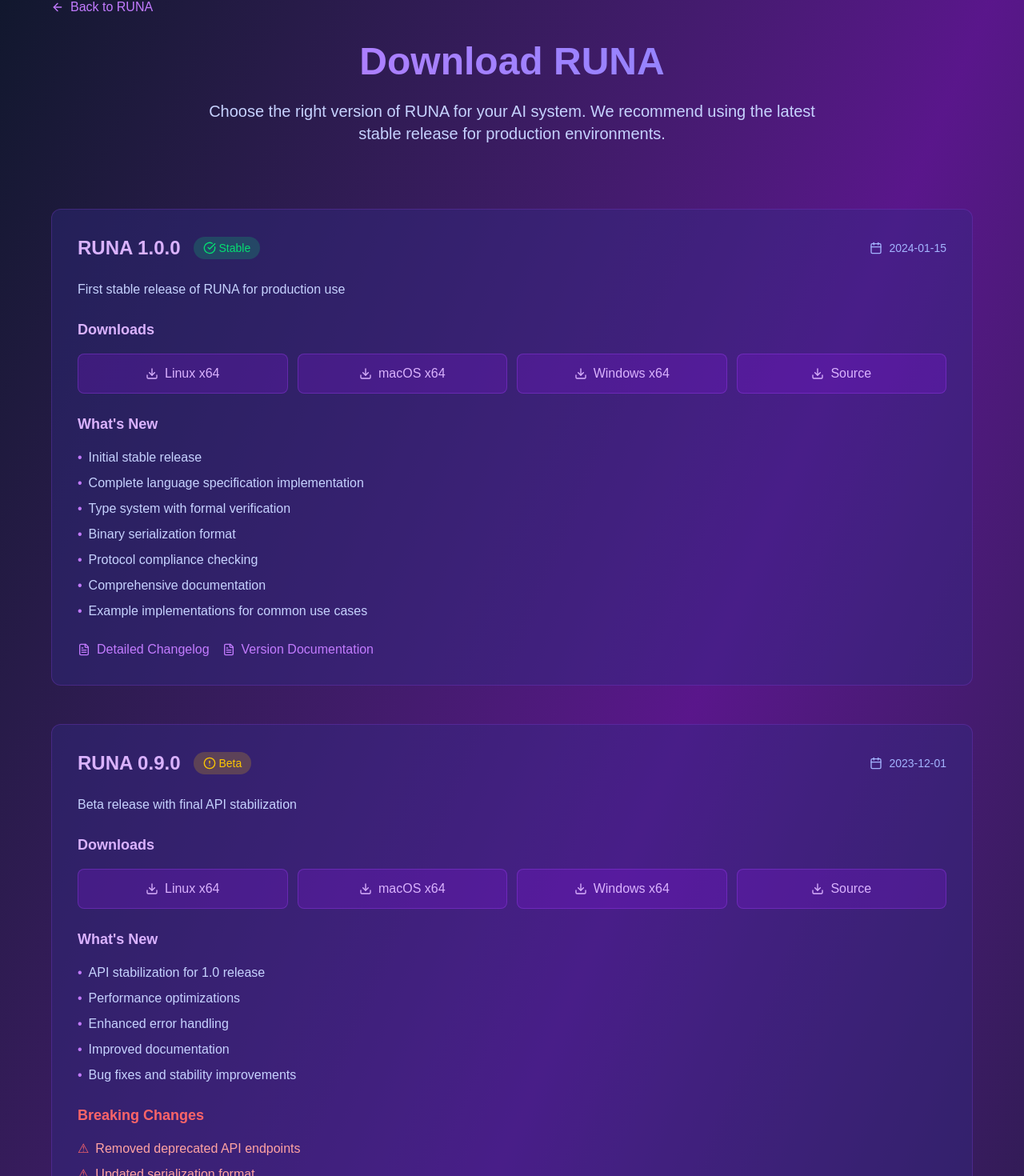
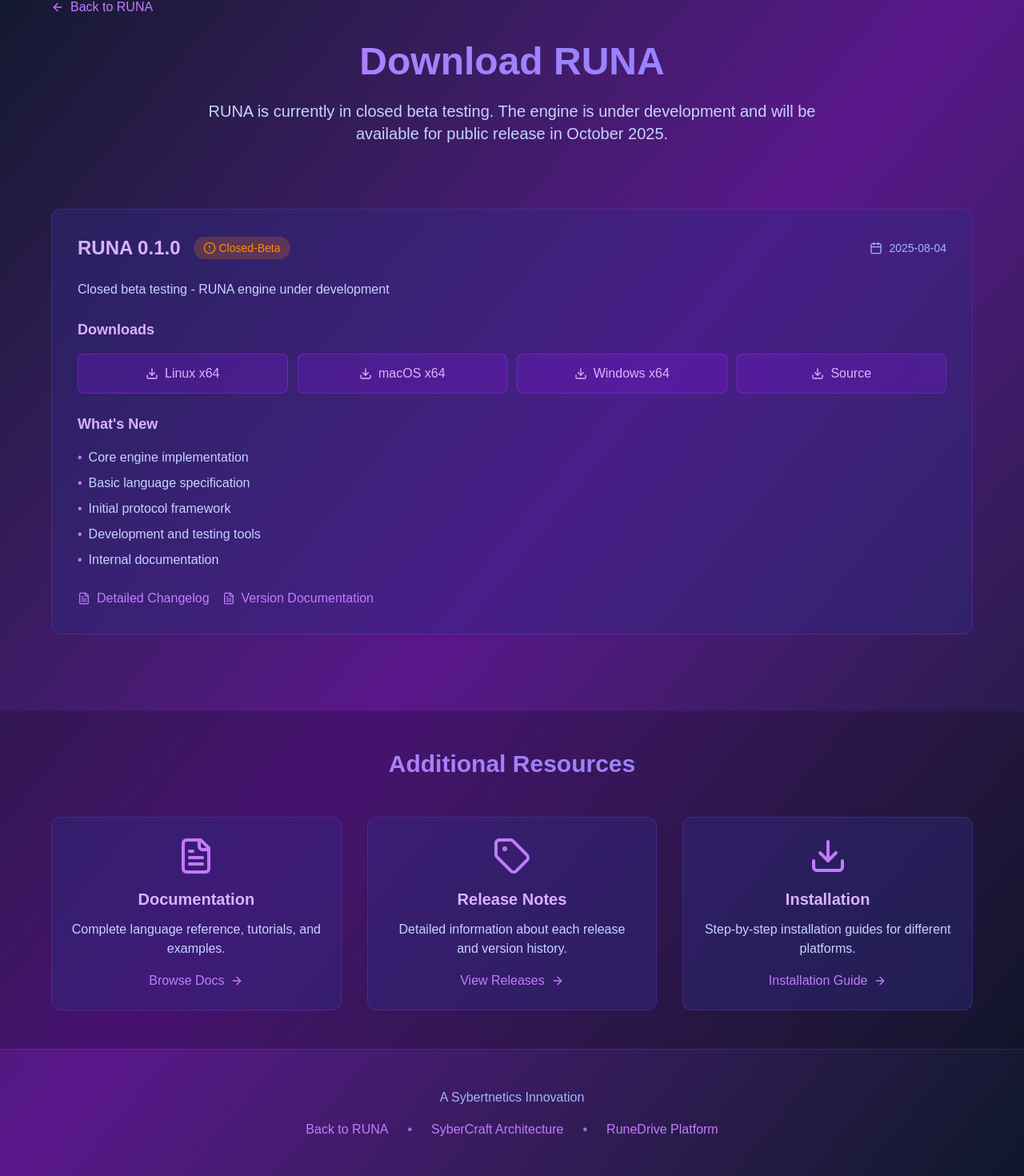
Before and after one commit to SybertneticsAISolutions/Website, a Next.js app in the folder sybertnetics-website/: page /runa/download in a window 1280 px wide. Shown: the part 99-1569 px from the top of the page at 80% size. Built offline with nearby package versions, Linux system fonts and the light colour scheme.

Commit message:
Fix incorrect dates and remove false RUNA release information - correct to August 2025 and closed beta status

```diff
--- a/sybertnetics-website/src/app/runa/docs/quickstart/page.tsx
+++ b/sybertnetics-website/src/app/runa/docs/quickstart/page.tsx
@@ -1,7 +1,7 @@
 "use client";
 
 import Link from 'next/link';
-import { ArrowLeft, Terminal, Code, Download, CheckCircle } from 'lucide-react';
+import { ArrowLeft, Calendar, Clock, Code, FileText } from 'lucide-react';
 
 export default function RunaQuickStartPage() {
   return (
@@ -19,217 +19,118 @@ export default function RunaQuickStartPage() {
 
           <div className="text-center">
             <h1 className="text-4xl sm:text-5xl font-bold mb-6 bg-gradient-to-r from-purple-400 to-indigo-400 bg-clip-text text-transparent">
-              Quick Start Guide
+              RUNA Development Status
             </h1>
             <p className="text-xl text-indigo-200 max-w-3xl mx-auto">
-              Get RUNA up and running in minutes. This guide will walk you through installation
-              and your first AI-to-AI communication program.
+              RUNA is currently in closed beta testing. The engine is under development and will be available for public release in October 2025.
             </p>
           </div>
         </div>
       </section>
 
-      {/* Prerequisites */}
+      {/* Current Status */}
       <section className="py-12 px-4 sm:px-8">
         <div className="max-w-4xl mx-auto">
           <div className="bg-indigo-900/40 p-8 rounded-xl border border-purple-500/20 mb-8">
-            <h2 className="text-2xl font-bold mb-4 text-purple-300">Prerequisites</h2>
+            <h2 className="text-2xl font-bold mb-4 text-purple-300">Current Status</h2>
             <p className="text-indigo-200 mb-6">
-              Before you begin, make sure you have the following installed:
+              RUNA is in active development with closed beta testing underway.
             </p>
-            <ul className="space-y-3">
-              <li className="flex items-start text-indigo-200">
-                <CheckCircle className="w-5 h-5 text-green-400 mr-3 mt-0.5 flex-shrink-0" />
-                <span>A modern operating system (Linux, macOS, or Windows)</span>
-              </li>
-              <li className="flex items-start text-indigo-200">
-                <CheckCircle className="w-5 h-5 text-green-400 mr-3 mt-0.5 flex-shrink-0" />
-                <span>At least 100MB of free disk space</span>
-              </li>
-              <li className="flex items-start text-indigo-200">
-                <CheckCircle className="w-5 h-5 text-green-400 mr-3 mt-0.5 flex-shrink-0" />
-                <span>Basic understanding of AI systems and protocols</span>
-              </li>
-            </ul>
-          </div>
-        </div>
-      </section>
-
-      {/* Installation */}
-      <section className="py-12 px-4 sm:px-8 bg-black/20">
-        <div className="max-w-4xl mx-auto">
-          <h2 className="text-3xl font-bold mb-8 text-center bg-gradient-to-r from-purple-400 to-indigo-400 bg-clip-text text-transparent">
-            Installation
-          </h2>
-
-          <div className="space-y-8">
-            {/* Linux */}
-            <div className="bg-indigo-900/40 p-6 rounded-xl border border-purple-500/20">
-              <h3 className="text-xl font-bold mb-4 text-purple-300">Linux</h3>
-              <div className="bg-slate-800 p-4 rounded-lg font-mono text-sm">
-                <div className="text-indigo-300 mb-2"># Download and extract RUNA</div>
-                <div className="text-white">wget https://downloads.sybertnetics.com/runa-1.0.0-linux-x64.tar.gz</div>
-                <div className="text-white">tar -xzf runa-1.0.0-linux-x64.tar.gz</div>
-                <div className="text-white">cd runa-1.0.0</div>
-                <div className="text-indigo-300 mt-4 mb-2"># Install to system path</div>
-                <div className="text-white">sudo ./install.sh</div>
+            <div className="grid md:grid-cols-2 gap-6">
+              <div className="flex items-center text-indigo-200">
+                <Clock className="w-5 h-5 text-purple-400 mr-3" />
+                <span>Status: Closed Beta Testing</span>
               </div>
-            </div>
-
-            {/* macOS */}
-            <div className="bg-indigo-900/40 p-6 rounded-xl border border-purple-500/20">
-              <h3 className="text-xl font-bold mb-4 text-purple-300">macOS</h3>
-              <div className="bg-slate-800 p-4 rounded-lg font-mono text-sm">
-                <div className="text-indigo-300 mb-2"># Using Homebrew (recommended)</div>
-                <div className="text-white">brew install sybertnetics/runa/runa</div>
-                <div className="text-indigo-300 mt-4 mb-2"># Or download manually</div>
-                <div className="text-white">curl -O https://downloads.sybertnetics.com/runa-1.0.0-macos-x64.tar.gz</div>
-                <div className="text-white">tar -xzf runa-1.0.0-macos-x64.tar.gz</div>
-                <div className="text-white">sudo ./install.sh</div>
+              <div className="flex items-center text-indigo-200">
+                <Calendar className="w-5 h-5 text-purple-400 mr-3" />
+                <span>Public Release: October 2025</span>
               </div>
-            </div>
-
-            {/* Windows */}
-            <div className="bg-indigo-900/40 p-6 rounded-xl border border-purple-500/20">
-              <h3 className="text-xl font-bold mb-4 text-purple-300">Windows</h3>
-              <div className="bg-slate-800 p-4 rounded-lg font-mono text-sm">
-                <div className="text-indigo-300 mb-2"># Using PowerShell</div>
-                <div className="text-white">Invoke-WebRequest -Uri "https://downloads.sybertnetics.com/runa-1.0.0-windows-x64.zip" -OutFile "runa.zip"</div>
-                <div className="text-white">Expand-Archive -Path "runa.zip" -DestinationPath "runa-1.0.0"</div>
-                <div className="text-white">cd runa-1.0.0</div>
-                <div className="text-white">.\install.ps1</div>
-              </div>
-            </div>
-          </div>
-
-          <div className="text-center mt-8">
-            <Link
-              href="/runa/download"
-              className="inline-flex items-center bg-gradient-to-r from-purple-600 to-indigo-600 hover:from-purple-700 hover:to-indigo-700 text-white font-bold py-3 px-6 rounded-lg transition-all"
-            >
-              <Download className="mr-2 w-4 h-4" />
-              Download RUNA
-            </Link>
-          </div>
-        </div>
-      </section>
-
-      {/* Verification */}
-      <section className="py-12 px-4 sm:px-8">
-        <div className="max-w-4xl mx-auto">
-          <h2 className="text-3xl font-bold mb-8 text-center bg-gradient-to-r from-purple-400 to-indigo-400 bg-clip-text text-transparent">
-            Verify Installation
-          </h2>
-
-          <div className="bg-indigo-900/40 p-6 rounded-xl border border-purple-500/20">
-            <p className="text-indigo-200 mb-4">
-              After installation, verify that RUNA is working correctly:
-            </p>
-            <div className="bg-slate-800 p-4 rounded-lg font-mono text-sm">
-              <div className="text-indigo-300 mb-2"># Check RUNA version</div>
-              <div className="text-white">runa --version</div>
-              <div className="text-indigo-300 mt-4 mb-2"># Expected output:</div>
-              <div className="text-green-400">RUNA 1.0.0</div>
-              <div className="text-green-400">AI-to-AI Communication Protocol</div>
             </div>
           </div>
         </div>
       </section>
 
-      {/* First Program */}
+      {/* Development Progress */}
       <section className="py-12 px-4 sm:px-8 bg-black/20">
         <div className="max-w-4xl mx-auto">
           <h2 className="text-3xl font-bold mb-8 text-center bg-gradient-to-r from-purple-400 to-indigo-400 bg-clip-text text-transparent">
-            Your First RUNA Program
+            Development Progress
           </h2>
 
-          <div className="bg-indigo-900/40 p-6 rounded-xl border border-purple-500/20">
+          <div className="bg-indigo-900/40 p-8 rounded-xl border border-purple-500/20 text-center">
+            <h3 className="text-2xl font-bold mb-4 text-purple-300">What's Happening Now</h3>
             <p className="text-indigo-200 mb-6">
-              Let's create a simple RUNA program that demonstrates basic AI-to-AI communication:
+              The RUNA team is actively working on core engine development and testing.
             </p>
-
-            <div className="bg-slate-800 p-4 rounded-lg font-mono text-sm mb-6">
-              <div className="text-indigo-300 mb-2">// hello.runa</div>
-              <div className="text-white">protocol HelloProtocol {</div>
-              <div className="text-white ml-4">message Greeting {</div>
-              <div className="text-white ml-8">string name;</div>
-              <div className="text-white ml-8">timestamp created;</div>
-              <div className="text-white ml-4">}</div>
-              <div className="text-white ml-4">message Response {</div>
-              <div className="text-white ml-8">string message;</div>
-              <div className="text-white ml-8">bool success;</div>
-              <div className="text-white ml-4">}</div>
-              <div className="text-white">}</div>
-              <div className="text-indigo-300 mt-4 mb-2">// AI Agent A</div>
-              <div className="text-white">agent AgentA {</div>
-              <div className="text-white ml-4">send Greeting {</div>
-              <div className="text-white ml-8">name: "AI_Agent_A";</div>
-              <div className="text-white ml-8">created: now();</div>
-              <div className="text-white ml-4">} to AgentB;</div>
-              <div className="text-white">}</div>
-              <div className="text-indigo-300 mt-4 mb-2">// AI Agent B</div>
-              <div className="text-white">agent AgentB {</div>
-              <div className="text-white ml-4">on Greeting from AgentA {</div>
-              <div className="text-white ml-8">send Response {</div>
-              <div className="text-white ml-12">message: "Hello, " + greeting.name + "!";</div>
-              <div className="text-white ml-12">success: true;</div>
-              <div className="text-white ml-8">} to AgentA;</div>
-              <div className="text-white ml-4">}</div>
-              <div className="text-white">}</div>
-            </div>
-
-            <div className="bg-slate-800 p-4 rounded-lg font-mono text-sm">
-              <div className="text-indigo-300 mb-2"># Compile and run the program</div>
-              <div className="text-white">runa compile hello.runa</div>
-              <div className="text-white">runa run hello</div>
-              <div className="text-indigo-300 mt-4 mb-2"># Expected output:</div>
-              <div className="text-green-400">[AgentA] Sending greeting to AgentB</div>
-              <div className="text-green-400">[AgentB] Received greeting from AgentA</div>
-              <div className="text-green-400">[AgentB] Sending response to AgentA</div>
-              <div className="text-green-400">[AgentA] Received: "Hello, AI_Agent_A!"</div>
+            <div className="bg-slate-800 p-6 rounded-lg">
+              <h4 className="text-lg font-semibold text-purple-300 mb-4">Current Development Areas:</h4>
+              <ul className="text-indigo-200 space-y-2 text-left max-w-2xl mx-auto">
+                <li>• Core engine implementation and testing</li>
+                <li>• Language specification refinement</li>
+                <li>• Protocol framework development</li>
+                <li>• Performance optimization</li>
+                <li>• Security validation</li>
+                <li>• Documentation preparation</li>
+              </ul>
             </div>
           </div>
         </div>
       </section>
 
-      {/* Next Steps */}
+      {/* Future Release */}
       <section className="py-12 px-4 sm:px-8">
         <div className="max-w-4xl mx-auto">
           <h2 className="text-3xl font-bold mb-8 text-center bg-gradient-to-r from-purple-400 to-indigo-400 bg-clip-text text-transparent">
-            Next Steps
+            Coming October 2025
           </h2>
 
-          <div className="grid md:grid-cols-3 gap-6">
+          <div className="bg-indigo-900/40 p-8 rounded-xl border border-purple-500/20 text-center">
+            <h3 className="text-2xl font-bold mb-4 text-purple-300">Public Release</h3>
+            <p className="text-indigo-200 mb-6">
+              RUNA will be publicly available in October 2025 with full documentation,
+              installation guides, and working examples.
+            </p>
+            <div className="bg-slate-800 p-6 rounded-lg">
+              <h4 className="text-lg font-semibold text-purple-300 mb-4">What to Expect:</h4>
+              <ul className="text-indigo-200 space-y-2 text-left max-w-2xl mx-auto">
+                <li>• Complete language specification</li>
+                <li>• Installation packages for all platforms</li>
+                <li>• Comprehensive documentation and tutorials</li>
+                <li>• Working examples and use cases</li>
+                <li>• Community support and resources</li>
+              </ul>
+            </div>
+          </div>
+        </div>
+      </section>
+
+      {/* Learn More */}
+      <section className="py-12 px-4 sm:px-8 bg-black/20">
+        <div className="max-w-4xl mx-auto">
+          <h2 className="text-3xl font-bold mb-8 text-center bg-gradient-to-r from-purple-400 to-indigo-400 bg-clip-text text-transparent">
+            Learn More
+          </h2>
+
+          <div className="grid md:grid-cols-2 gap-6">
             <Link
-              href="/runa/docs/tutorial"
+              href="/sybercraft"
               className="bg-indigo-900/40 p-6 rounded-xl border border-purple-500/20 text-center hover:bg-indigo-900/60 transition-all"
             >
               <Code className="w-12 h-12 text-purple-400 mx-auto mb-4" />
-              <h3 className="text-lg font-bold mb-2 text-purple-300">Tutorial</h3>
+              <h3 className="text-lg font-bold mb-2 text-purple-300">SyberCraft Architecture</h3>
               <p className="text-indigo-200 text-sm">
-                Learn more advanced RUNA concepts and patterns
+                Learn about the federated AI architecture that RUNA is designed for
               </p>
             </Link>
 
             <Link
-              href="/runa/docs/examples"
+              href="/runa/docs"
               className="bg-indigo-900/40 p-6 rounded-xl border border-purple-500/20 text-center hover:bg-indigo-900/60 transition-all"
             >
-              <Terminal className="w-12 h-12 text-purple-400 mx-auto mb-4" />
-              <h3 className="text-lg font-bold mb-2 text-purple-300">Examples</h3>
+              <FileText className="w-12 h-12 text-purple-400 mx-auto mb-4" />
+              <h3 className="text-lg font-bold mb-2 text-purple-300">Documentation</h3>
               <p className="text-indigo-200 text-sm">
-                Explore working examples and common use cases
-              </p>
-            </Link>
-
-            <Link
-              href="/runa/docs/syntax"
-              className="bg-indigo-900/40 p-6 rounded-xl border border-purple-500/20 text-center hover:bg-indigo-900/60 transition-all"
-            >
-              <Code className="w-12 h-12 text-purple-400 mx-auto mb-4" />
-              <h3 className="text-lg font-bold mb-2 text-purple-300">Language Reference</h3>
-              <p className="text-indigo-200 text-sm">
-                Complete syntax and language specification
+                Explore the planned documentation structure and resources
               </p>
             </Link>
           </div>
--- a/sybertnetics-website/src/app/runa/download/page.tsx
+++ b/sybertnetics-website/src/app/runa/download/page.tsx
@@ -7,71 +7,23 @@ import { ArrowLeft, Download, Calendar, Tag, FileText, CheckCircle, AlertCircle
 export default function RunaDownloadPage() {
   const versions = [
     {
-      version: "1.0.0",
-      date: "2024-01-15",
-      status: "stable",
-      description: "First stable release of RUNA for production use",
+      version: "0.1.0",
+      date: "2025-08-04",
+      status: "closed-beta",
+      description: "Closed beta testing - RUNA engine under development",
       changes: [
-        "Initial stable release",
-        "Complete language specification implementation",
-        "Type system with formal verification",
-        "Binary serialization format",
-        "Protocol compliance checking",
-        "Comprehensive documentation",
-        "Example implementations for common use cases"
+        "Core engine implementation",
+        "Basic language specification",
+        "Initial protocol framework",
+        "Development and testing tools",
+        "Internal documentation"
       ],
       breaking: [],
       downloads: {
-        "Linux x64": "/downloads/runa-1.0.0-linux-x64.tar.gz",
-        "macOS x64": "/downloads/runa-1.0.0-macos-x64.tar.gz",
-        "Windows x64": "/downloads/runa-1.0.0-windows-x64.zip",
-        "Source": "/downloads/runa-1.0.0-source.tar.gz"
-      }
-    },
-    {
-      version: "0.9.0",
-      date: "2023-12-01",
-      status: "beta",
-      description: "Beta release with final API stabilization",
-      changes: [
-        "API stabilization for 1.0 release",
-        "Performance optimizations",
-        "Enhanced error handling",
-        "Improved documentation",
-        "Bug fixes and stability improvements"
-      ],
-      breaking: [
-        "Removed deprecated API endpoints",
-        "Updated serialization format"
-      ],
-      downloads: {
-        "Linux x64": "/downloads/runa-0.9.0-linux-x64.tar.gz",
-        "macOS x64": "/downloads/runa-0.9.0-macos-x64.tar.gz",
-        "Windows x64": "/downloads/runa-0.9.0-windows-x64.zip",
-        "Source": "/downloads/runa-0.9.0-source.tar.gz"
-      }
-    },
-    {
-      version: "0.8.0",
-      date: "2023-10-15",
-      status: "alpha",
-      description: "Alpha release with core language features",
-      changes: [
-        "Core language implementation",
-        "Basic type system",
-        "Initial binary format",
-        "Basic protocol verification",
-        "Development documentation"
-      ],
-      breaking: [
-        "Major API changes from 0.7.x",
-        "New syntax for type declarations"
-      ],
-      downloads: {
-        "Linux x64": "/downloads/runa-0.8.0-linux-x64.tar.gz",
-        "macOS x64": "/downloads/runa-0.8.0-macos-x64.tar.gz",
-        "Windows x64": "/downloads/runa-0.8.0-windows-x64.zip",
-        "Source": "/downloads/runa-0.8.0-source.tar.gz"
+        "Linux x64": "#",
+        "macOS x64": "#",
+        "Windows x64": "#",
+        "Source": "#"
       }
     }
   ];
@@ -80,6 +32,7 @@ export default function RunaDownloadPage() {
     switch (status) {
       case 'stable': return 'text-green-400 bg-green-400/20';
       case 'beta': return 'text-yellow-400 bg-yellow-400/20';
+      case 'closed-beta': return 'text-orange-400 bg-orange-400/20';
       case 'alpha': return 'text-red-400 bg-red-400/20';
       default: return 'text-gray-400 bg-gray-400/20';
     }
@@ -112,7 +65,7 @@ export default function RunaDownloadPage() {
               Download RUNA
             </h1>
             <p className="text-xl text-indigo-200 max-w-3xl mx-auto">
-              Choose the right version of RUNA for your AI system. We recommend using the latest stable release for production environments.
+              RUNA is currently in closed beta testing. The engine is under development and will be available for public release in October 2025.
             </p>
           </div>
         </div>
--- a/sybertnetics-website/src/app/runa/page.tsx
+++ b/sybertnetics-website/src/app/runa/page.tsx
@@ -200,10 +200,10 @@ export default function RunaLanguagePage() {
         <div className="max-w-6xl mx-auto">
           <div className="bg-gradient-to-r from-purple-600/20 to-indigo-600/20 p-8 rounded-xl border border-purple-500/20">
             <div className="text-center">
-              <h3 className="text-2xl font-bold mb-4 text-purple-300">Latest Release: RUNA 1.0.0</h3>
-              <p className="text-indigo-200 mb-6">
-                The first stable release of RUNA is now available for production use in AI systems.
-              </p>
+                          <h3 className="text-2xl font-bold mb-4 text-purple-300">RUNA in Development</h3>
+            <p className="text-indigo-200 mb-6">
+              RUNA is currently in closed beta testing. The engine is under development and will be available for public release in October 2025.
+            </p>
               <div className="flex flex-col sm:flex-row justify-center gap-4">
                 <Link
                   href="/runa/download"
@@ -211,7 +211,7 @@ export default function RunaLanguagePage() {
                 >
                   <span className="flex items-center">
                     <Download className="mr-2 w-4 h-4" />
-                    Download RUNA 1.0.0
+                    Learn More
                   </span>
                 </Link>
                 <Link
--- a/sybertnetics-website/src/app/sybercraft/page.tsx
+++ b/sybertnetics-website/src/app/sybercraft/page.tsx
@@ -49,7 +49,7 @@ export default function SybercraftPage() {
           <div className="mt-8 flex items-center justify-center space-x-4 text-white/60">
             <span>Version 1.0</span>
             <span>•</span>
-            <span>Last Updated: December 2024</span>
+            <span>Last Updated: August 4, 2025</span>
           </div>
         </div>
 
```
